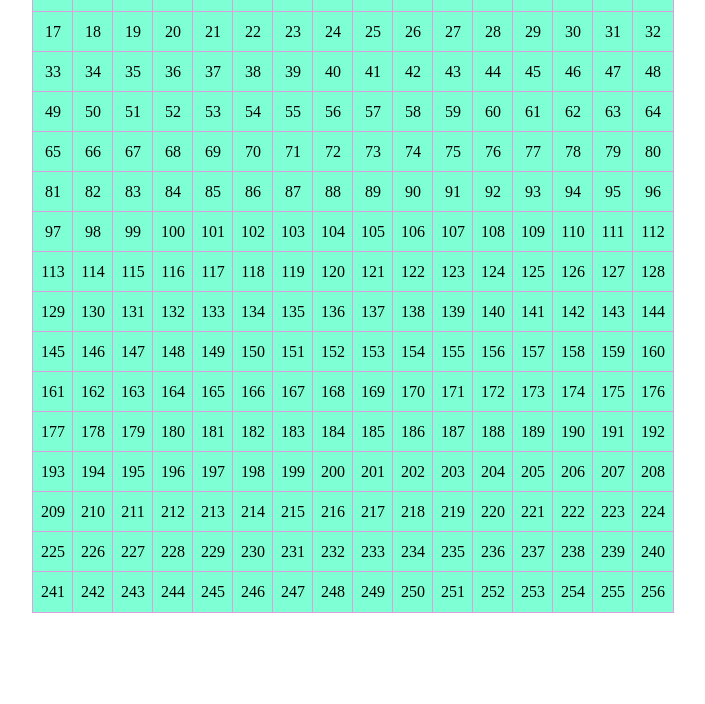
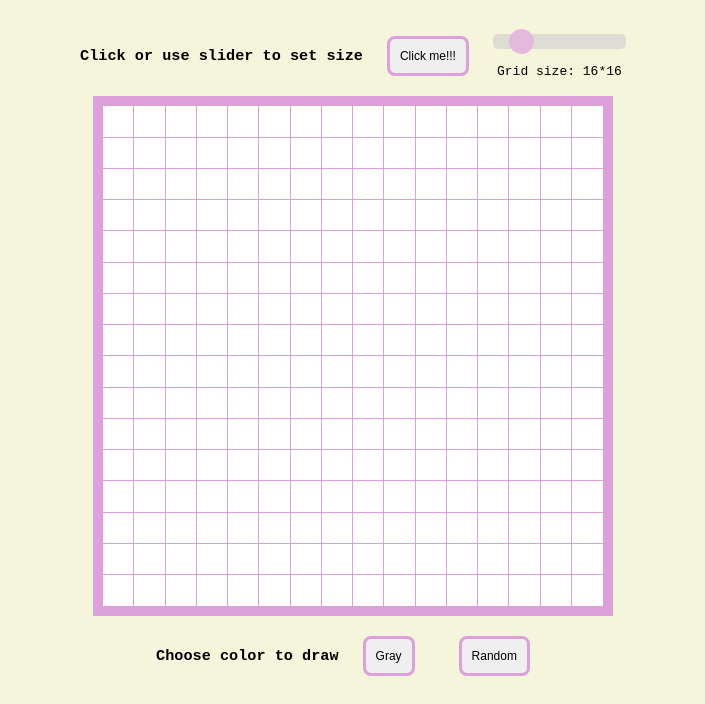
Before and after one commit to vietnguyen0224/etch-a-sketch, a plain HTML site: page index.html in a window 1280 px wide. Shown: the part 116-820 px from the top of the page, without its empty margins (287-992 px from the left). Drawn offline with Linux system fonts and the light colour scheme.

Commit message:
Finished drawing, setting size. Working on color

```diff
--- a/index.html
+++ b/index.html
@@ -6,11 +6,28 @@
     <meta name="viewport" content="width=device-width, initial-scale=1.0">
     <title>Etch a sketch</title>
     <script src="./script.js" defer></script>
+    <link href='https://fonts.googleapis.com/css?family=Lobster' rel='stylesheet'>
     <link rel="stylesheet" href="./style.css">
 </head>
 
 <body>
+    <h1>Etch a sketch</h1>
+    <div class="setSize">
+        <div class="size">
+            <h3>Click or use slider to set size</h3>
+            <button class="set">Click me!!!</button>
+            <div class="slideContainer">
+                <input type="range" min="1" max="100" value="16" class="slider" id="range">
+                <p id="sliderInfo">Grid size: <span class="number"></span>*<span class="number"></span></p>
+            </div>
+        </div>
+    </div>
     <div class="wrapper"></div>
+    <div class="setColor">
+        <h3>Choose color to draw</h3>
+        <button class="gray">Gray</button>
+        <button class="random">Random</button>
+    </div>
 </body>
 
 </html>
--- a/script.js
+++ b/script.js
@@ -1,5 +1,82 @@
+//Handle slider
+let slider = document.getElementById("range");
+let numbers = document.querySelectorAll(".number");
+numbers.forEach(num => num.textContent = slider.value);
+slider.oninput = function() {
+    numbers.forEach(num => num.textContent = this.value);
+    removeOldGrid();
+    createGrid(this.value);
+}
+
+let num = slider.value;
 const wrapper = document.querySelector('.wrapper');
 
-for (let i = 1; i < 257; i++) {
-    wrapper.innerHTML += `<div class='grid' id=${i}>${i}</div>`
+// Create drawboard
+function createGrid(number) {
+    for (let i = 0; i < number ; i++) {
+        let row = grid('row');
+        for (let j = 0; j < number; j++) {
+            row.appendChild(grid('column'));
+        }
+        wrapper.appendChild(row);
+    }
 }
+
+// Create rows and cols
+function grid(role) {
+    let div = document.createElement('div');
+    div.classList.add(role);
+    div.setAttribute("onmouseenter", "draw(this)");
+    return div;
+}
+
+// Draw
+function draw(e) {
+    e.classList.add("hover");
+}
+
+// Handle set size button
+document.querySelector('.set').addEventListener('click', set);
+function set() {
+    num = window.prompt('Enter a number to create your drawboard:', 'Default: 16, Max: 100');
+    // Check if a number is entered
+    if (num) { // if user enters something
+        while (!Number(num)) {
+            num = window.prompt('Enter a number to create your drawboard:', 'Default: 16, Max: 100');
+            // Check if user click cancel or escape
+            if (!num) {
+                num = 16;
+                break;
+            }
+        }
+    }
+    else { // Check if user click cancel or escape
+        num = 16;
+    }
+    num = num > 100 ? 100 : num;
+    numbers.forEach(numb =>  numb.textContent = num);
+    slider.value = num;
+    removeOldGrid();
+    createGrid(num);
+}
+
+// Remove the old drawboard;
+function removeOldGrid() {
+    document.querySelectorAll('.row').forEach(row => {
+        while (row.firstChild) {
+            row.removeChild(row.firstChild)
+        }
+    })
+    while (wrapper.firstChild) {
+        wrapper.removeChild(wrapper.firstChild);
+    };
+}
+
+// Handle set color buttons
+document.querySelector('.gray').addEventListener('click', gray);
+function gray() {
+
+}
+//document.querySelector('.random').addEventListener('click', random);
+
+onload = createGrid(num);
--- a/style.css
+++ b/style.css
@@ -1,26 +1,113 @@
 body {
-    height: 100vh;
+    background-color: beige;
+    height: 100%;
     display: flex;
+    flex-direction: column;
+    justify-content: center;
+    align-items: center;
+    text-align: center;
+    font-family: monospace;
+}
+
+h1 {
+    font-family: 'Lobster', sans-serif;
+    color: plum;
+    font-size: 48px;
+}
+
+.wrapper {
+    margin: 0 auto;
+    width: 500px;
+    height: 500px;
+    display: flex;
+    flex-direction: column;
+    flex-wrap: wrap;
+    border: 10px solid plum;
+}
+
+.row {
+    display: flex;
+    flex: 1;
+    flex-wrap: wrap;
+    outline: solid 0.5px plum;
+}
+
+.column {
+    background-color: white;
+    flex: 1;
+    outline: solid 0.5px plum;
+}
+
+.hover {
+    background-color: gray;
+}
+
+.set, .gray, .random {
+    border: 3px solid plum;
+    border-radius: 8px;
+    padding: 10px;
+    margin: 20px;
+    font-size: 12px;
+}
+
+.set:hover, .gray:hover, .random:hover {
+    cursor: grab;
+}
+
+.size, .setColor {
+    display: flex;
+    justify-content: center;
+    align-items: center;
+    gap: 4px;
+}
+
+.setSize {
+    padding: 0 10px;
+}
+
+/* Followed guide on w3schools to override default CSS styles */
+/* Source: https: //www.w3schools.com/howto/howto_js_rangeslider.asp */
+.slider {
+    appearance: none;
+    width: 100%;
+    height: 15px;
+    border-radius: 5px;
+    background: #d3d3d3;
+    outline: none;
+    opacity: 0.7;
+    -webkit-transition: .2s;
+    transition: opacity .2s;
+}
+
+.slider:hover {
+    opacity: 1.5;
+}
+.slider::-webkit-slider-thumb {
+    -webkit-appearance: none;
+    appearance: none;
+    width: 25px;
+    height: 25px;
+    border-radius: 50%;
+    background: plum;
+    cursor: pointer;
+}
+
+.slider::-moz-range-thumb {
+    width: 25px;
+    height: 25px;
+    border-radius: 50%;
+    background: plum;
+    cursor: pointer;
+}
+/***************************************************************/
+
+.slideContainer {
+    display: flex;
+    flex-direction: column;
     justify-content: center;
     align-items: center;
 }
 
-.wrapper {
-    display: flex;
-    justify-content: center;
-    align-items: center;
-    flex-wrap: wrap;
-    max-width: 640px;
+#sliderInfo, #range {
+    margin-bottom: 2px;
 }
-
-.grid {
-    background-color: aquamarine;
-    padding: 5px;
-    margin: 0;
-    height: 30px;
-    line-height: 30px;
-    /*vertically align text in content box*/
-    width: 30px;
-    text-align: center;
-    outline: 1px solid plum;
-}
```
